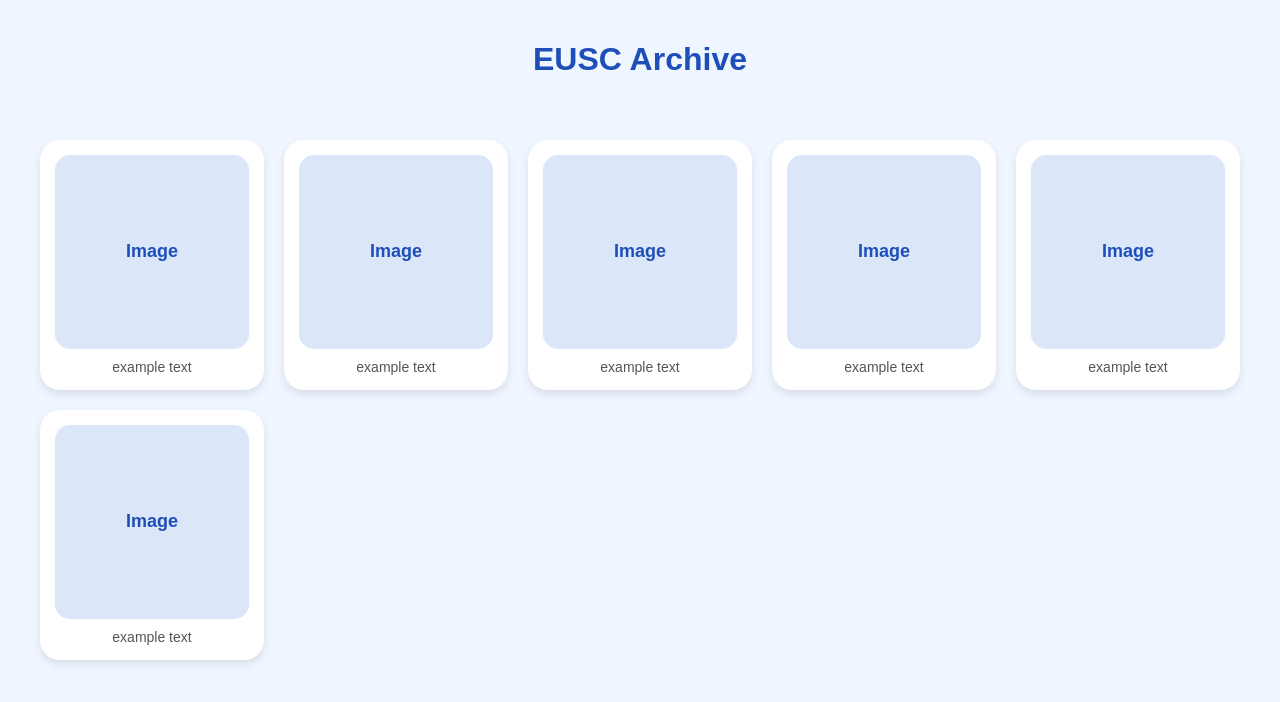
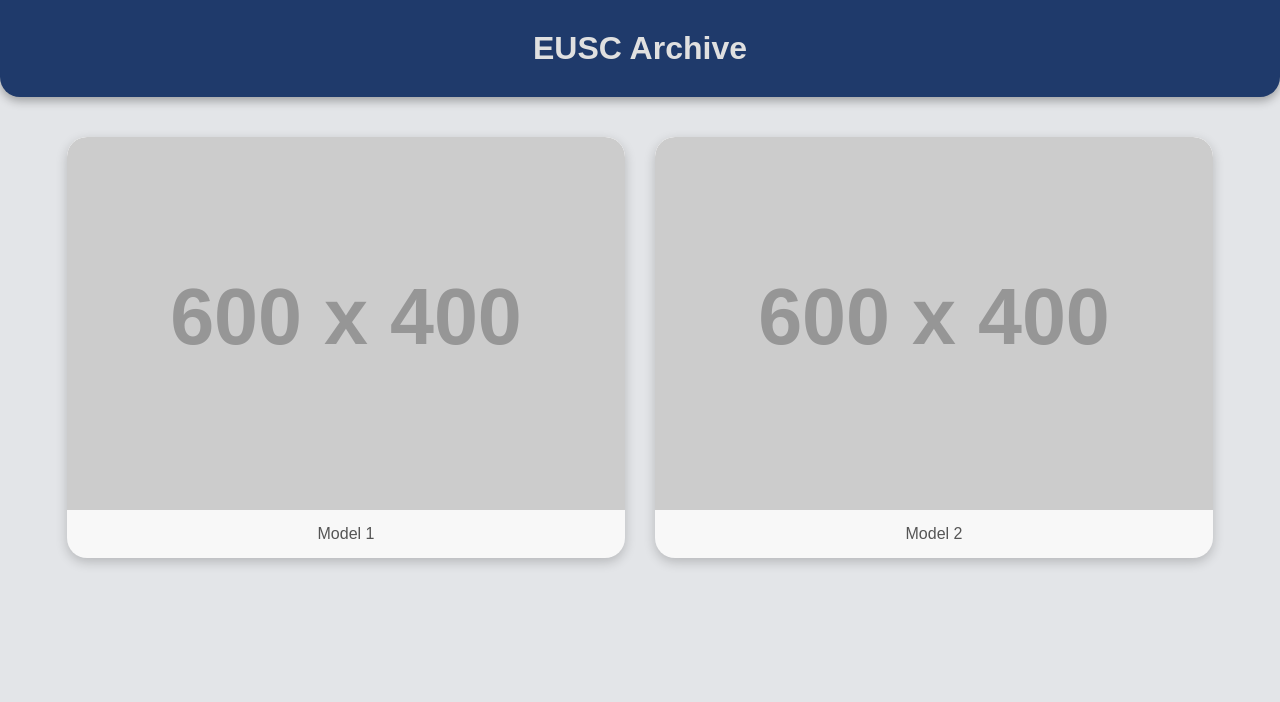
Before and after one commit to robotixro/EUSC, a plain HTML site: page index.html in a window 1280 px wide. Drawn offline with Linux system fonts and the light colour scheme; placeholder pictures from the web are drawn by us.

Commit message:
Update index.html

```diff
--- a/index.html
+++ b/index.html
@@ -7,34 +7,40 @@
     body {
       margin: 0;
       font-family: Arial, sans-serif;
-      background: #f0f6ff;
+      background: #e3e5e8; /* lighter darkish white */
       color: #222;
     }
 
-    h1 {
+    header {
+      background: #1f3a6b; /* darkish blue */
+      color: #e0e0e0; /* soft white text */
       text-align: center;
-      padding: 20px;
-      color: #1e4eb8;
+      padding: 30px 20px;
+      font-size: 32px;
+      font-weight: bold;
+      border-bottom-left-radius: 20px;
+      border-bottom-right-radius: 20px;
+      box-shadow: 0 4px 10px rgba(0,0,0,0.3);
     }
 
     .gallery {
-      display: grid;
-      grid-template-columns: repeat(auto-fill, minmax(200px, 1fr));
-      gap: 20px;
-      padding: 20px;
-      max-width: 1200px;
-      margin: auto;
+      display: flex;
+      justify-content: center;
+      gap: 30px;
+      padding: 40px 20px;
+      flex-wrap: wrap;
     }
 
     .card {
-      background: white;
+      background: #f8f8f8; /* softer background for contrast */
       border-radius: 20px;
-      box-shadow: 0 4px 8px rgba(0,0,0,0.1);
       overflow: hidden;
+      width: 45%;
+      max-width: 600px;
+      box-shadow: 0 4px 12px rgba(0,0,0,0.2);
       display: flex;
       flex-direction: column;
       align-items: center;
-      padding: 15px;
       transition: transform 0.2s;
     }
 
@@ -42,41 +48,36 @@
       transform: translateY(-5px);
     }
 
-    .square {
+    .card img {
       width: 100%;
-      aspect-ratio: 1/1;
-      background: #dce6f9;
-      border-radius: 15px;
-      display: flex;
-      justify-content: center;
-      align-items: center;
-      color: #1e4eb8;
-      font-weight: bold;
-      font-size: 18px;
+      border-bottom: 1px solid #ccc;
+      border-radius: 20px 20px 0 0;
     }
 
     .caption {
-      margin-top: 10px;
-      font-size: 14px;
+      margin: 15px;
+      font-size: 16px;
       color: #555;
+    }
+
+    @media(max-width: 900px) {
+      .card {
+        width: 80%; /* stack on smaller screens */
+      }
     }
   </style>
 </head>
 <body>
-  <h1>EUSC Archive</h1>
+  <header>EUSC Archive</header>
   <div class="gallery" id="gallery">
     <!-- Cards will be inserted here -->
   </div>
 
   <script>
-    // Example data
+    // Example data: replace src with your friend's images later
     const items = [
-      { text: "example text" },
-      { text: "example text" },
-      { text: "example text" },
-      { text: "example text" },
-      { text: "example text" },
-      { text: "example text" }
+      { text: "Model 1", src: "https://via.placeholder.com/600x400?text=Model+1" },
+      { text: "Model 2", src: "https://via.placeholder.com/600x400?text=Model+2" }
     ];
 
     const gallery = document.getElementById("gallery");
@@ -85,15 +86,15 @@
       const card = document.createElement("div");
       card.className = "card";
 
-      const square = document.createElement("div");
-      square.className = "square";
-      square.innerText = "Image";
+      const img = document.createElement("img");
+      img.src = item.src;
+      img.alt = item.text;
 
       const caption = document.createElement("div");
       caption.className = "caption";
       caption.innerText = item.text;
 
-      card.appendChild(square);
+      card.appendChild(img);
       card.appendChild(caption);
       gallery.appendChild(card);
     });
```
